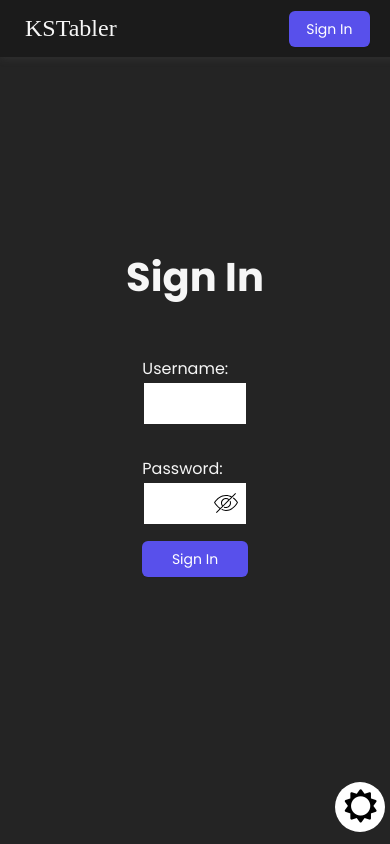
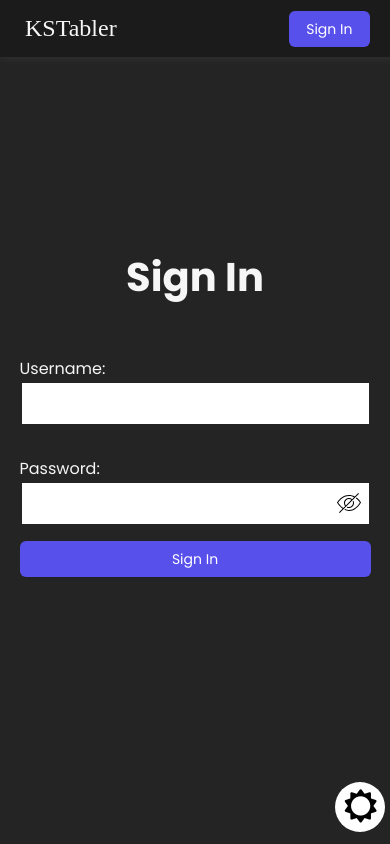
Before and after one commit to MeRichard123/TimetableAppNEA-Client, a React (Vite) app: page /signin in a window 390 px wide. Shown: the top 844 px of the page. Built offline with nearby package versions, Linux system fonts and the light colour scheme; a web font is replaced by a local one.

Commit message:
Fix Sizing of login on mobile

```diff
--- a/src/components/Feature/Calendar/CalendarStyles.ts
+++ b/src/components/Feature/Calendar/CalendarStyles.ts
@@ -8,6 +8,7 @@
     text-align: center;
     row-gap: 2.5rem;
     margin: 50px 5px 70px 5px;
+    width: 100%;
 `;
 export const StyledLabel = styled.p`
     font-weight: bold;
--- a/src/views/Overview/OverviewTimetable.tsx
+++ b/src/views/Overview/OverviewTimetable.tsx
@@ -28,6 +28,9 @@
     margin: 1px;
     border-radius: 12px;
     cursor: pointer;
+    @media screen and (max-width:900px){
+      padding: 0.5rem 1rem;
+    }
 `;
 
 const StyledTimeslot = styled.div`
--- a/src/views/Signin/SigninStyles.ts
+++ b/src/views/Signin/SigninStyles.ts
@@ -17,6 +17,9 @@
   display: flex;
   flex-direction: column;
   width: 27%;
+  @media screen and (max-width: 1000px){
+    width: 90%;
+  }
 `;
 export const StyledLabel = styled.label`
   display: flex;
--- a/src/views/Timetable/TimeTableStyles.ts
+++ b/src/views/Timetable/TimeTableStyles.ts
@@ -9,7 +9,7 @@
   margin: 5px 0;
   overflow-y: visible;
   overflow-x: scroll;
-  @media screen and (min-width: 1010px){
+  @media screen and (min-width: 1000px){
     justify-content: center;
     overflow-x: hidden;
   }
```
